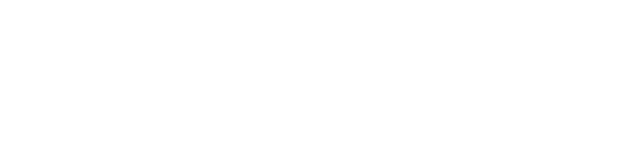
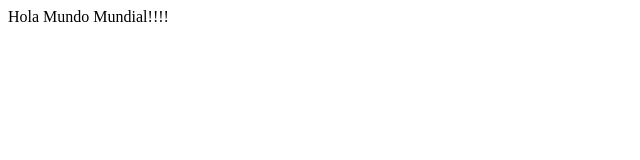
Before and after one commit to jaquelinemodesto/Proyecto, a plain HTML site: page index.html in a window 1280 px wide. Shown: the whole page, without its empty margins (0-640 px from the left). Drawn offline with Linux system fonts and the light colour scheme.

Commit message:
Cambio en el Nuevo Index

```diff
--- a/index.html
+++ b/index.html
@@ -6,6 +6,6 @@
     <title>Document</title>
 </head>
 <body>
-
+    Hola Mundo Mundial!!!!
 </body>
 </html>
```
